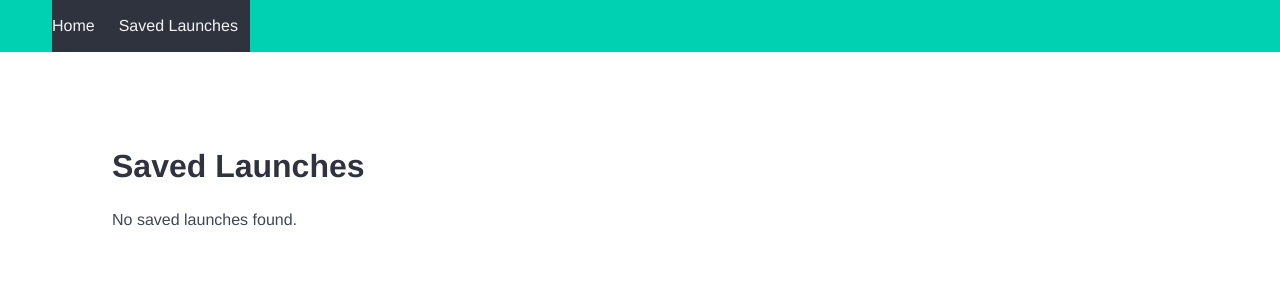
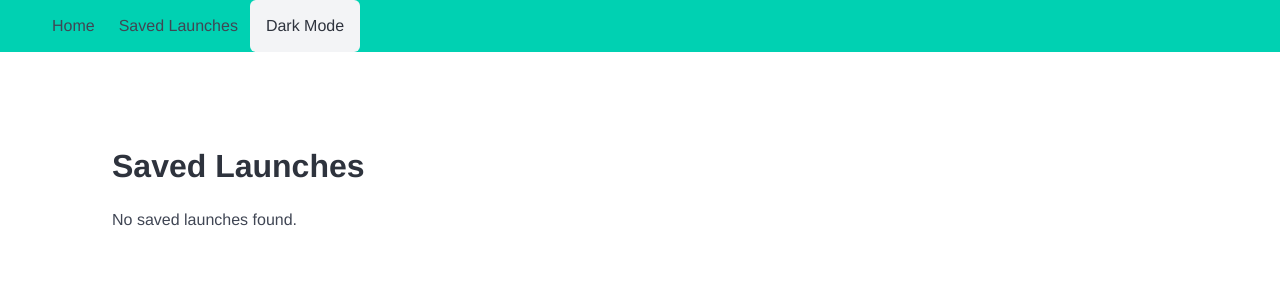
Before and after one commit to DemirAdmir/spacex-api-nuxt3-app, a Nuxt app: page /savedLaunches in a window 1280 px wide. Shown: the top 300 px of the page. Built offline with nearby package versions, Linux system fonts and the light colour scheme; no server answers.

Commit message:
feat: implement light and dark mode theme switching

```diff
--- a/components/ListView.vue
+++ b/components/ListView.vue
@@ -1,5 +1,10 @@
 <template>
-  <div class="box">
+  <div
+    :style="{
+      backgroundColor: 'var(--background-color)',
+      color: 'var(--text-color)',
+    }"
+  >
     <ListItem
       v-for="launch in launches"
       :key="launch.flightNumber || launch._id"
@@ -16,31 +21,8 @@ import type { ListViewProps } from "../interfaces/ListViewProps";
 
 const props = defineProps<ListViewProps>();
 </script>
-
 <style scoped>
-/* Add any specific styling if necessary, or customize the default Bulma classes */
+div {
+  transition: background-color 0.3s, color 0.3s;
+}
 </style>
-
-<!-- <script setup lang="ts">
-import { PropType, defineProps, defineEmits } from "vue";
-import ListItem from "./ListItem.vue";
-
-const props = defineProps({
-  launches: {
-    type: Array as PropType<Array<any>>, // Replace with proper type
-    required: true,
-  },
-  actionLabel: {
-    type: String,
-    required: true,
-  },
-  buttonType: {
-    type: String,
-    default: "is-primary", // Default to primary button type
-  },
-  onActionClick: {
-    type: Function,
-    required: true,
-  },
-});
-</script> -->
--- a/components/Navbar.vue
+++ b/components/Navbar.vue
@@ -1,10 +1,134 @@
+<!-- ~/components/Navbar.vue -->
 <template>
-  <nav class="navbar is-dark">
-    <div class="navbar-brand">
-      <NuxtLink to="/" class="navbar-item">Home</NuxtLink>
-      <NuxtLink to="/savedLaunches" class="navbar-item"
-        >Saved Launches</NuxtLink
-      >
+  <nav class="navbar" role="navigation" aria-label="main navigation">
+    <div class="container">
+      <div class="navbar-brand">
+        <!-- Hamburger menu icon for mobile -->
+        <a
+          role="button"
+          class="navbar-burger"
+          :class="{ 'is-active': isActive }"
+          aria-label="menu"
+          aria-expanded="false"
+          @click="toggleNavbar"
+        >
+          <span aria-hidden="true"></span>
+          <span aria-hidden="true"></span>
+          <span aria-hidden="true"></span>
+        </a>
+      </div>
+
+      <!-- Navbar menu items -->
+      <div class="navbar-menu" :class="{ 'is-active': isActive }">
+        <NuxtLink
+          to="/"
+          class="navbar-item"
+          :class="{ 'is-active': $route.path === '/' }"
+          @click="closeNavbar"
+        >
+          Home
+        </NuxtLink>
+        <NuxtLink
+          to="/savedLaunches"
+          class="navbar-item"
+          :class="{ 'is-active': $route.path === '/savedLaunches' }"
+          @click="closeNavbar"
+        >
+          Saved Launches
+        </NuxtLink>
+        <!-- Dark mode toggle button -->
+        <button class="button is-light ml-auto" @click="toggleDarkMode">
+          {{ isDarkMode ? "Light Mode" : "Dark Mode" }}
+        </button>
+      </div>
     </div>
   </nav>
 </template>
+
+<script setup lang="ts">
+import { ref, onMounted } from "vue";
+
+const isActive = ref(false);
+const isDarkMode = ref(false);
+
+const toggleNavbar = () => {
+  isActive.value = !isActive.value;
+};
+
+const closeNavbar = () => {
+  isActive.value = false;
+};
+
+const toggleDarkMode = () => {
+  isDarkMode.value = !isDarkMode.value;
+  const theme = isDarkMode.value ? "dark" : "light";
+  document.documentElement.setAttribute("data-theme", theme);
+  localStorage.setItem("theme", theme);
+};
+
+onMounted(() => {
+  const savedTheme = localStorage.getItem("theme");
+  if (savedTheme) {
+    isDarkMode.value = savedTheme === "dark";
+    document.documentElement.setAttribute("data-theme", savedTheme);
+  } else {
+    const prefersDark = window.matchMedia(
+      "(prefers-color-scheme: dark)"
+    ).matches;
+    if (prefersDark) {
+      isDarkMode.value = true;
+      document.documentElement.setAttribute("data-theme", "dark");
+    }
+  }
+});
+</script>
+
+<style scoped>
+/* Navbar base styles */
+.navbar {
+  background-color: var(--navbar-background-color);
+}
+
+/* Navbar item styles */
+.navbar-item {
+  color: var(--navbar-text-color);
+}
+
+.navbar-item.is-active {
+  background-color: var(--primary-color);
+  color: var(--button-primary-color);
+}
+
+/* Hamburger menu icon visibility for mobile */
+.navbar-burger {
+  display: none;
+}
+
+@media (max-width: 768px) {
+  .navbar-burger {
+    display: block; /* Show hamburger icon on mobile */
+  }
+
+  .navbar-menu {
+    display: none; /* Hide menu by default */
+  }
+
+  .navbar-menu.is-active {
+    display: flex; /* Show when active */
+    flex-direction: column;
+  }
+}
+
+/* Light and dark mode styles */
+:root {
+  --primary-color: #00d1b2;
+  --navbar-text-color: #4a4a4a;
+  --navbar-background-color: #f5f5f5;
+}
+
+[data-theme="dark"] {
+  --primary-color: #00d1b2;
+  --navbar-text-color: #ffffff;
+  --navbar-background-color: #363636;
+}
+</style>
--- a/pages/index.vue
+++ b/pages/index.vue
@@ -2,7 +2,13 @@
 <template>
   <div>
     <!-- Main section displaying the SpaceX launches -->
-    <section class="section">
+    <section
+      class="section"
+      :style="{
+        backgroundColor: 'var(--background-color)',
+        color: 'var(--text-color)',
+      }"
+    >
       <div class="container">
         <h1 class="title is-3 mb-5">SpaceX Launches</h1>
         <!-- Render the ListView component if launches are available, otherwise show a loading message -->
@@ -63,4 +69,8 @@ const handleSaveLaunch = async (launch: Launch) => {
 };
 </script>
 
-<style scoped></style>
+<style scoped>
+.section {
+  transition: background-color 0.3s, color 0.3s;
+}
+</style>
--- a/pages/savedLaunches.vue
+++ b/pages/savedLaunches.vue
@@ -2,7 +2,13 @@
 <!-- ~/pages/savedLaunches.vue -->
 <template>
   <div>
-    <section class="section">
+    <section
+      class="section"
+      :style="{
+        backgroundColor: 'var(--background-color)',
+        color: 'var(--text-color)',
+      }"
+    >
       <div class="container">
         <h1 class="title is-3 mb-5">Saved Launches</h1>
         <div v-if="savedLaunches.length > 0">
@@ -62,7 +68,7 @@ const deleteLaunch = async (launch: Launch) => {
 </script>
 
 <style scoped>
-.title {
-  margin-bottom: 1rem;
+.section {
+  transition: background-color 0.3s, color 0.3s;
 }
 </style>
```
